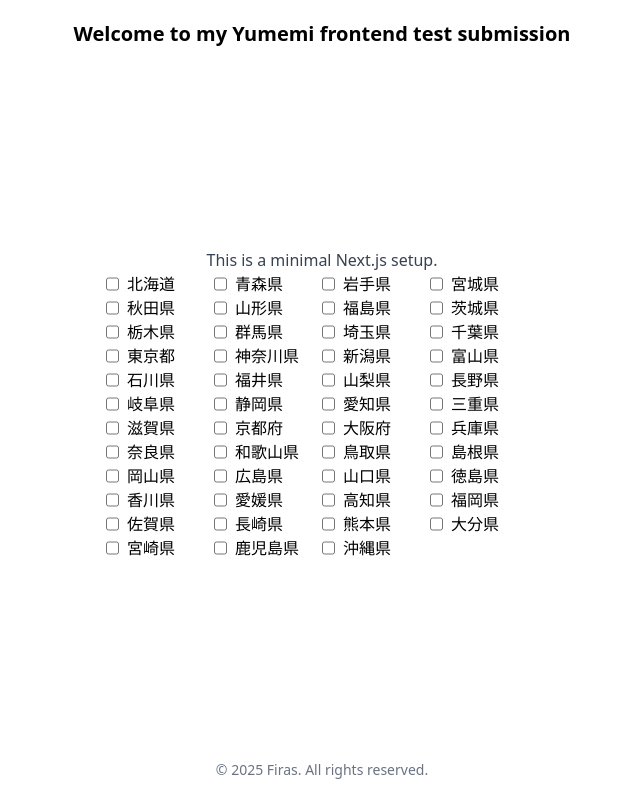
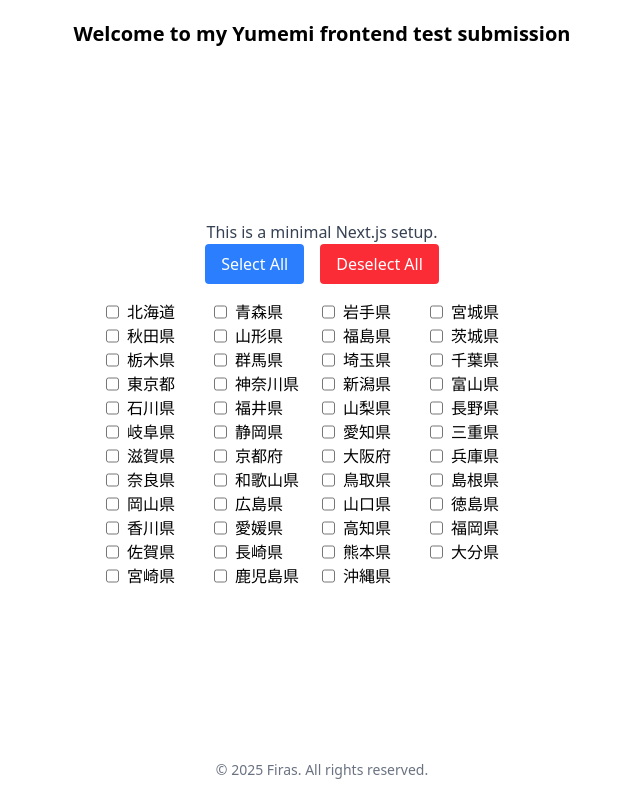
Before and after one commit to FirasAguel/yumemi-frontend, a Next.js app: page / in a window 1280 px wide. Shown: the whole page, without its empty margins (318-958 px from the left). Built offline with nearby package versions, Linux system fonts and the light colour scheme.

Commit message:
feat: add select/deselect all functionality (#6)

```diff
--- a/src/components/PrefectureSelector.tsx
+++ b/src/components/PrefectureSelector.tsx
@@ -16,8 +16,31 @@ export default function PrefectureSelector({
     );
   };
 
+  const selectAll = () => {
+    const allPrefCodes = prefectures.map((pref) => pref.prefCode);
+    setSelectedPrefectures(allPrefCodes);
+  };
+
+  const deselectAll = () => {
+    setSelectedPrefectures([]);
+  };
+
   return (
     <>
+      <div className="flex space-x-4 mb-4">
+        <button
+          onClick={selectAll}
+          className="px-4 py-2 bg-blue-500 text-white rounded"
+        >
+          Select All
+        </button>
+        <button
+          onClick={deselectAll}
+          className="px-4 py-2 bg-red-500 text-white rounded"
+        >
+          Deselect All
+        </button>
+      </div>
       <div className="flex flex-wrap w-108 space-x-2">
         {prefectures.map(
           (prefecture: { prefCode: number; prefName: string }) => {
```
